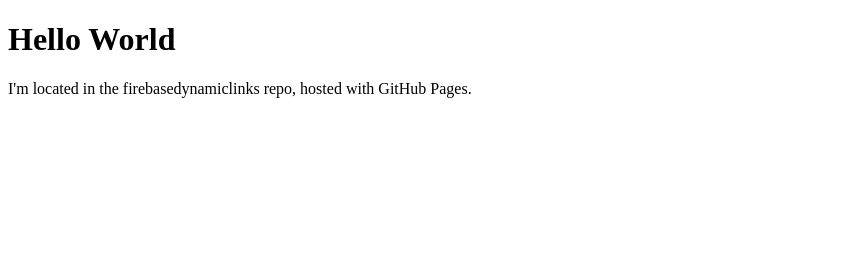
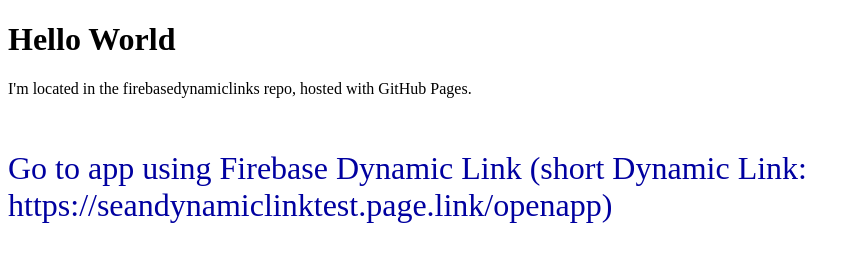
Before and after one commit to seanp30/firebasedynamiclinks, a plain HTML site: page index.html in a window 1280 px wide. Shown: the whole page, without its empty margins (0-860 px from the left). Drawn offline with Linux system fonts and the light colour scheme.

Commit message:
add html link for Firebase Dynamic Link

```diff
--- a/index.html
+++ b/index.html
@@ -1,7 +1,26 @@
 <!DOCTYPE html>
-<html>
+<html lang="en">
+<head>
+ <style>
+  a:link,a:visited {
+   color: #0000A0;
+   background-color: #FFFFFF;
+   text-decoration: none;
+   target-new: none;
+  }
+  a:hover {
+   color: #0000FF;
+   background-color: #FFFFC0;
+   text-decoration: underline;
+   target-new: none;
+  }
+ </style>
+</head>
 <body>
 <h1>Hello World</h1>
 <p>I'm located in the firebasedynamiclinks repo, hosted with GitHub Pages.</p>
+</br>
+</br>
+<a href="https://seandynamiclinktest.page.link/openapp" style='font-size: 2rem;'>Go to app using Firebase Dynamic Link (short Dynamic Link: https://seandynamiclinktest.page.link/openapp)</a>
 </body>
 </html>
```
